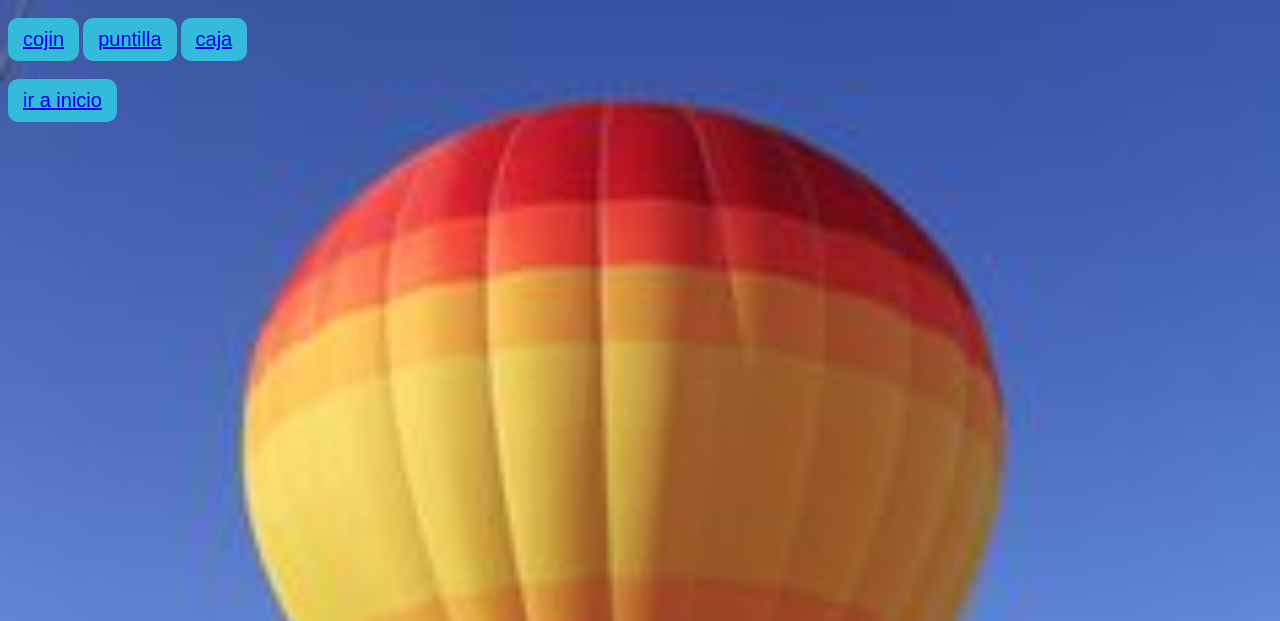
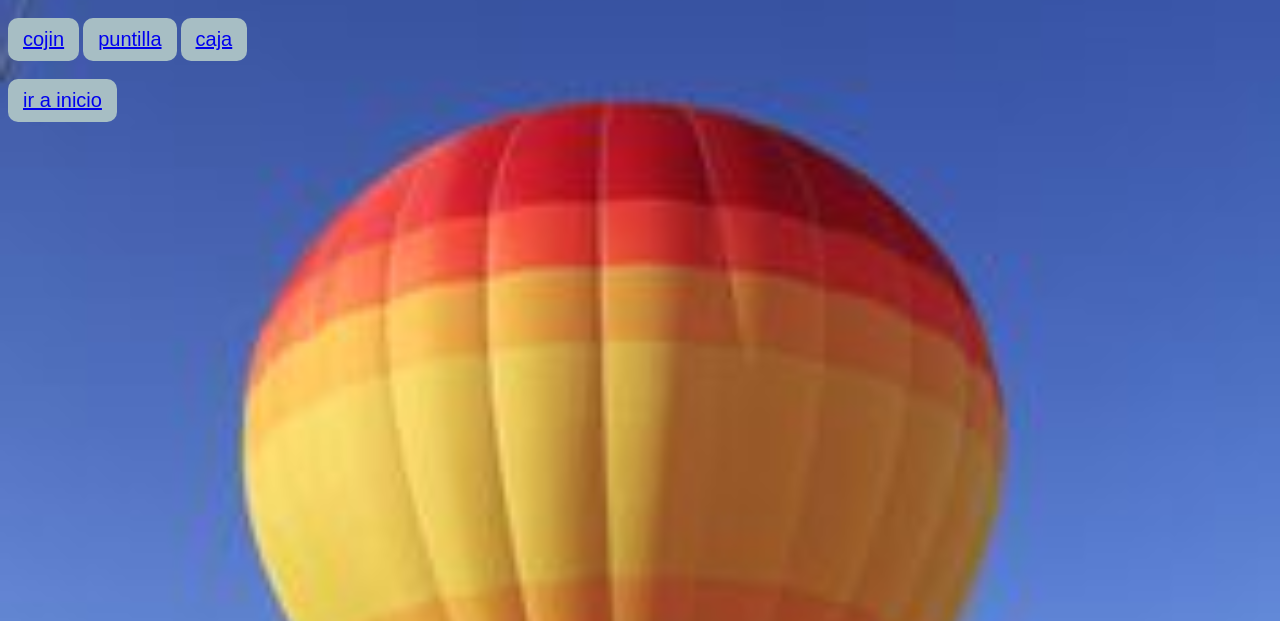
Before and after one commit to crispipe/globos, a plain HTML site: page ventas.html in a window 1280 px wide. Shown: the part 179-800 px from the top of the page. Drawn offline with Linux system fonts and the light colour scheme.

Commit message:
sabado25

```diff
--- a/ventas.html
+++ b/ventas.html
@@ -11,7 +11,7 @@
         .boton-agrandado {
             padding: 15px 40px;
             font-size: 20px;
-            background-color: #34badb;
+            background-color: #a7bec4;
             padding: 10px 15px;
             font-size: 20px;
             border: none;
```
Also changed, not shown: index.html (+1 -1 lines).
